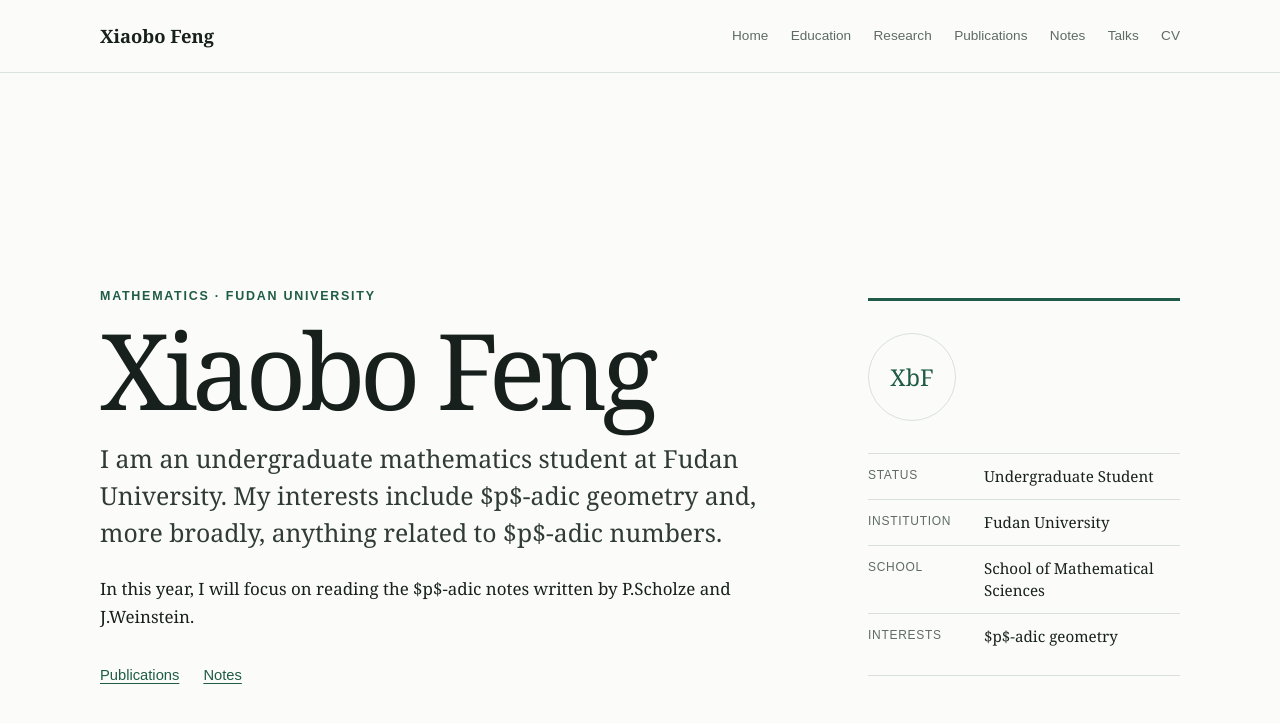
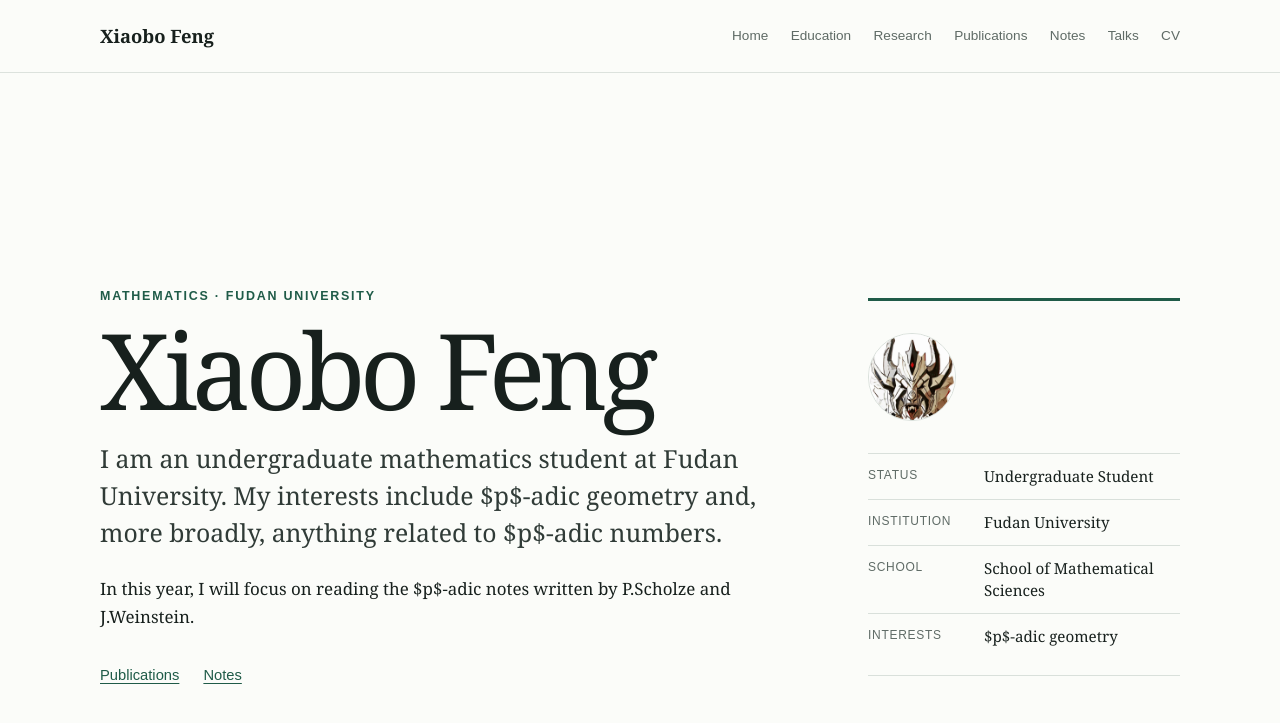
Before and after one commit to Hechetory/git, a Jekyll site: the page built from git_home_page/index.html, in a window 1280 px wide and 900 px high. Shown: the top 723 px of the window. Built offline with Jekyll 4.4.1, drawn with Linux system fonts in a browser that asks for light colours; a script that is not in the unit is left out.

Commit message:
Add a photo

```diff
--- a/git_home_page/_data/profile.yml
+++ b/git_home_page/_data/profile.yml
@@ -1,5 +1,6 @@
 name: Xiaobo Feng
-monogram: XbF
+photo: "/assets/images/hector.jpg"
+monogram: FXB
 field: Mathematics
 institution: Fudan University
 email: ""
--- a/git_home_page/assets/css/styles.css
+++ b/git_home_page/assets/css/styles.css
@@ -173,6 +173,7 @@
   place-items: center;
   border: 1px solid var(--line);
   border-radius: 50%;
+  object-fit: cover;
   color: var(--accent);
   font-size: 1.45rem;
 }
--- a/git_home_page/index.html
+++ b/git_home_page/index.html
@@ -20,7 +20,15 @@
   </div>
 
   <aside class="profile-card" aria-label="Academic information">
-    <div class="monogram" aria-hidden="true">{{ profile.monogram }}</div>
+    {% if profile.photo and profile.photo != "" %}
+      <img
+        class="monogram"
+        src="{{ profile.photo | relative_url }}"
+        alt="Portrait of {{ profile.name }}"
+      >
+    {% else %}
+      <div class="monogram" aria-hidden="true">{{ profile.monogram }}</div>
+    {% endif %}
     <dl>
       {% for item in profile.facts %}
         <div>
```
Also changed, not shown: git_home_page/assets/images/hector.jpg (added).
